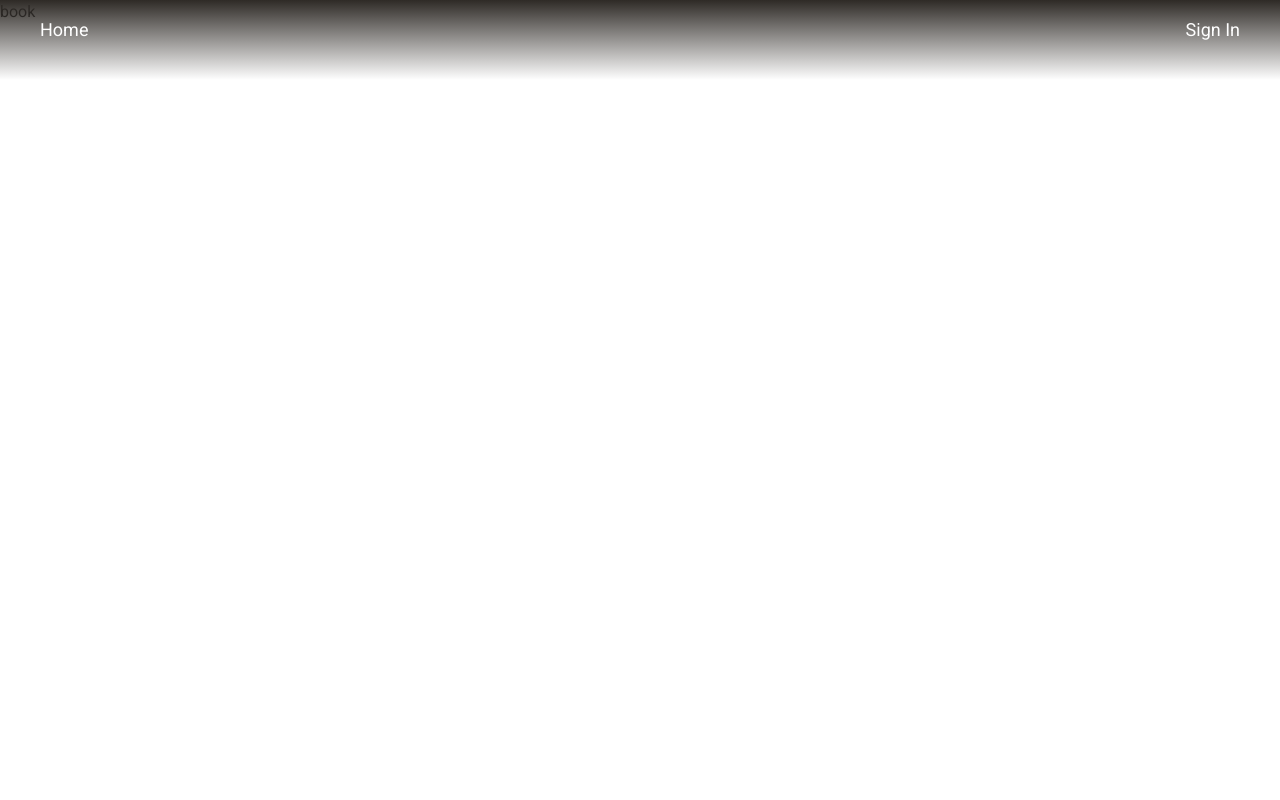
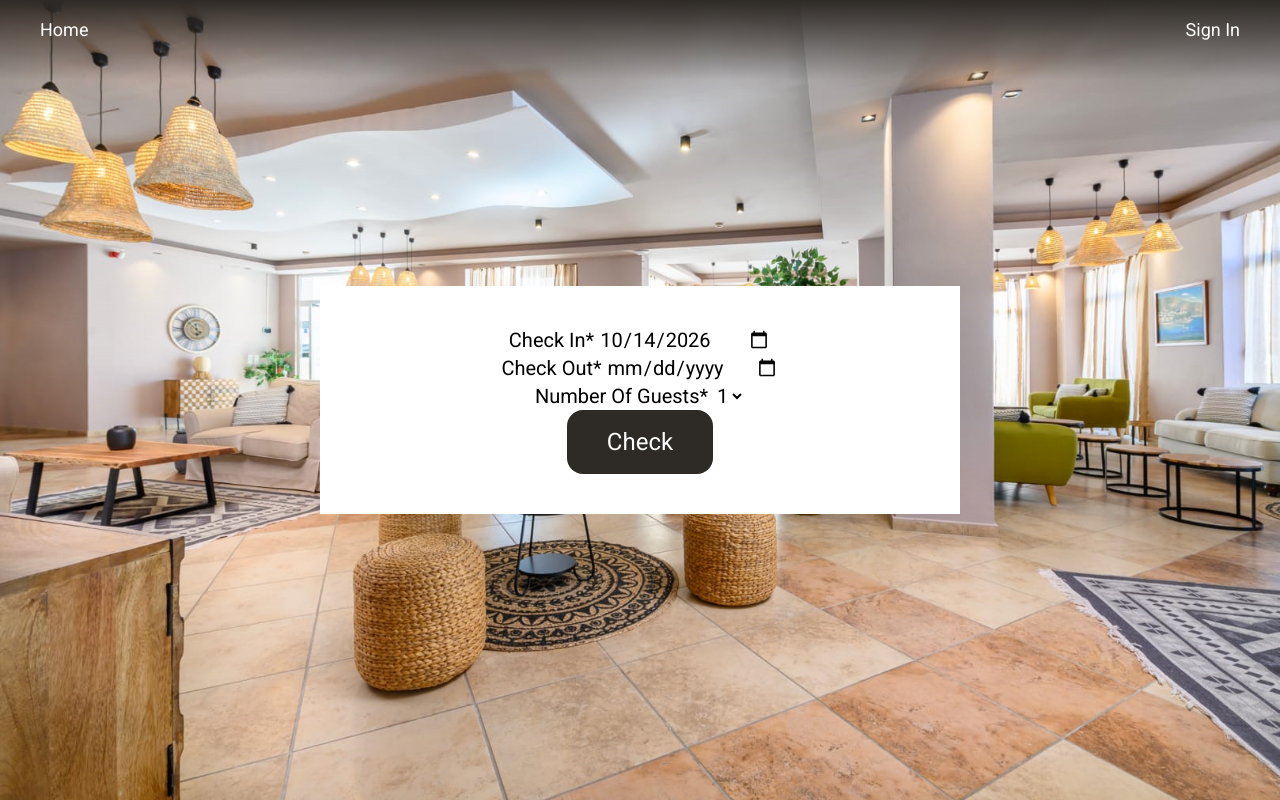
Before and after one commit to mateusz97i1/Hotel_app_ai, a Django app: template rooms/templates/booking_page.html in a window 1280 px wide. Run offline with Django 5.2, Linux system fonts and the light colour scheme; the template is opened without the code that fills it: values that come from a table or form of the project are taken from there, others are empty; some libraries are stand-ins or nearby versions.

Commit message:
working on temaplte

```diff
--- a/rooms/forms.py
+++ b/rooms/forms.py
@@ -11,25 +11,6 @@ class HotelGuestForm(ModelForm):
         fields = ['first_name','last_name','date_of_birth','id_passport','country','post_code','phone','email']
 
 
-class HotelReservationForm(ModelForm):
-    class Meta:
-        model= Reservation
-        fields = ["room","number_of_guests","check_in","check_out"]
-        widgets = {
-            "check_in": forms.DateInput(attrs={"type": "date"},format="%Y-%m-%d"),
-            "check_out": forms.DateInput(attrs={"type": "date"},format="%Y-%m-%d"),
-        }
-
-        def clean_check_in(self):
-            """make sure booking reservation in the past is not possible"""
-
-            value=self.cleaned_data["check_in"]
-            if value < timezone.localdate():
-                raise forms.ValidationError("Check in can not be in the past")
-            return value
-
-
-
 class AvailabilityForm(forms.Form):
     """Checks room avaliability"""
     check_in = forms.DateField(
@@ -37,7 +18,7 @@ class AvailabilityForm(forms.Form):
         widget=forms.DateInput(attrs={"type":"date"}, format="%Y-%m-%d")
     )
     check_out = forms.DateField(widget=forms.DateInput(attrs={"type":"date"},format="%Y-%m-%d"))
-    number_of_guest = forms.TypedChoiceField(
+    number_of_guests = forms.TypedChoiceField(
         choices=NumberOfGuest.choices,
         coerce=int,
         initial=NumberOfGuest.ONE
--- a/rooms/templates/booking_page.html
+++ b/rooms/templates/booking_page.html
@@ -7,8 +7,19 @@
 
 {% block content %}
 <section class="relative min-h-dvh w-full">
-    <div>
-        <p>book</p>
+    <div
+        class="flex flex-col min-h-dvh items-center justify-center w-full bg-[url('/static/png/lobby.png')] bg-cover bg-no-repeat bg-center">
+
+        <!-- booking -->
+        <div class="flex flex-col z-10 bg-white text-xl w-2/4 font-normal capitalize text-black text-center p-10">
+            <form hx-get="{% url 'rooms:room_availability' %}" hx-target="#result" hx-indicator="" hx-swap="outerHTML">
+                {{ availability_form|crispy }}
+                <button type="submit"
+                    class="btn-lg cursor-pointer text-2xl px-10 py-4 rounded-2xl text-white font-normal bg-charcoal capitalize">check</button>
+            </form>
+        </div>
+
+
     </div>
 </section>
 {% endblock content %}
--- a/rooms/views.py
+++ b/rooms/views.py
@@ -7,7 +7,7 @@ from django.db.models import Exists, OuterRef
 from django_ratelimit.decorators import ratelimit
 
 
-from rooms.forms import HotelReservationForm, HotelGuestForm, AvailabilityForm
+from rooms.forms import HotelGuestForm, AvailabilityForm
 
 from rooms.models import Reservation, HotelRoom
 
--- a/theme/static/css/dist/styles.css
+++ b/theme/static/css/dist/styles.css
@@ -440,6 +440,9 @@
   .bg-gradient-to-b {
     --tw-gradient-position: to bottom in oklab;
     background-image: linear-gradient(var(--tw-gradient-stops));
+  }
+  .bg-\[url\(\'\/static\/png\/lobby\.png\'\)\] {
+    background-image: url('/static/png/lobby.png');
   }
   .bg-\[url\(\'\/static\/png\/room_photo\.png\'\)\] {
     background-image: url('/static/png/room_photo.png');
```
Also changed, not shown: static/png/lobby.png (added).
